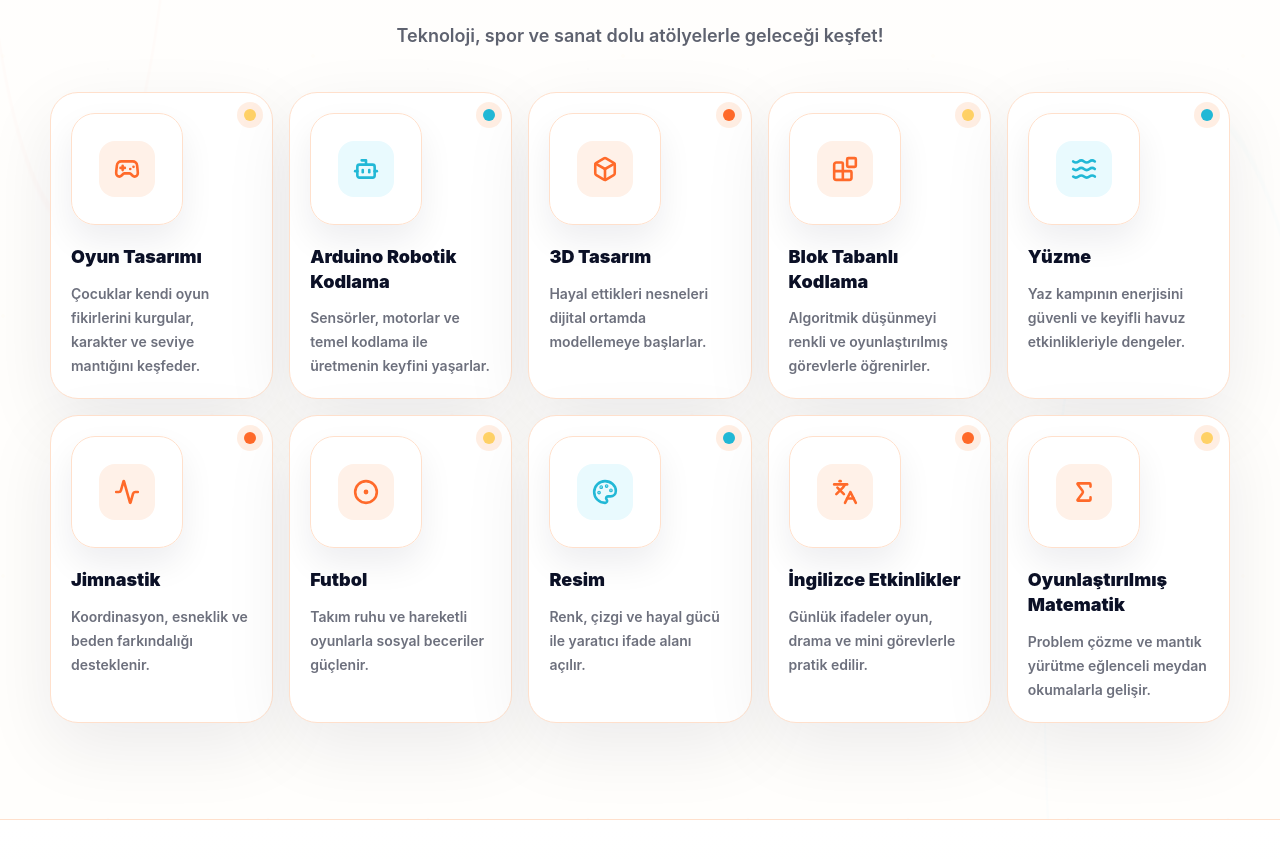
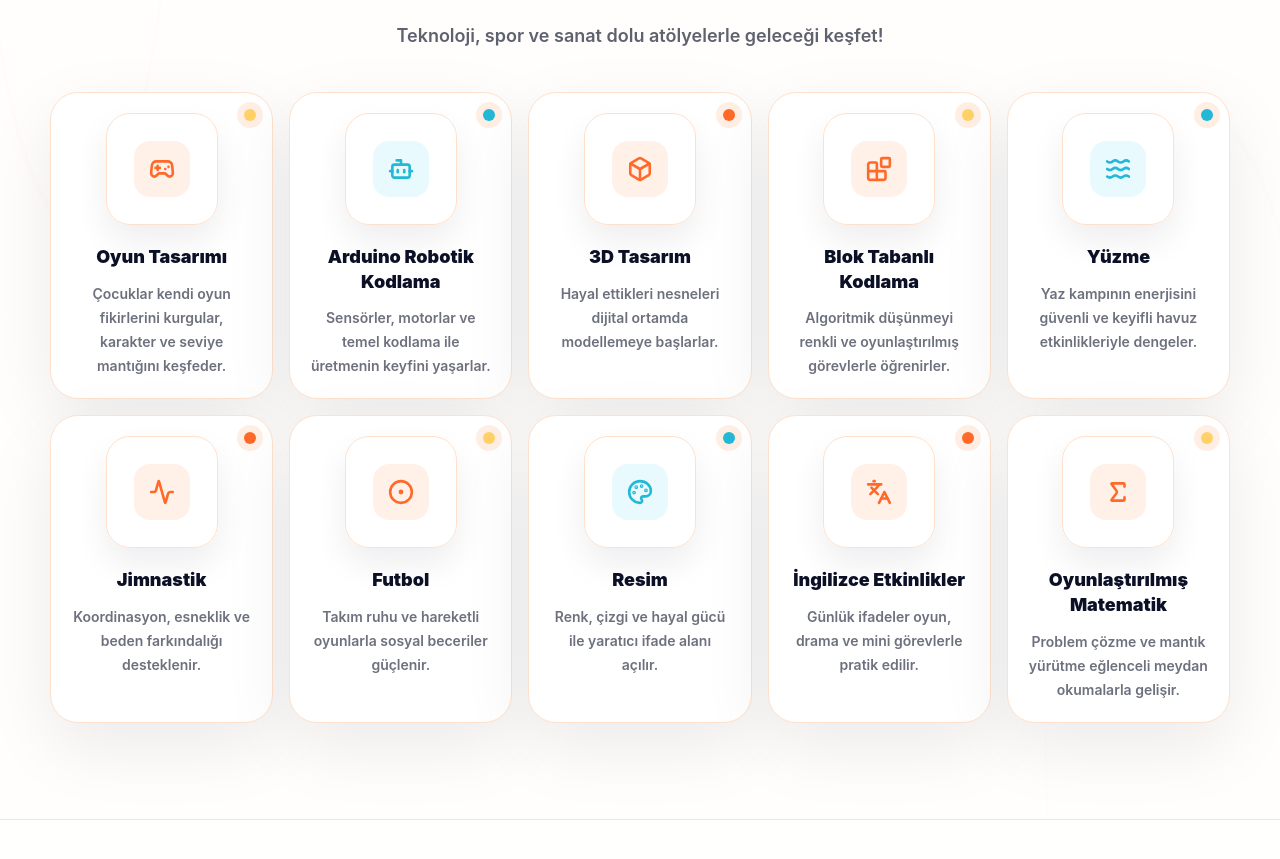
Before and after one commit to donguoriontanitim/oriontanitim, a React (Vite) app: page / in a window 1280 px wide. Shown: the part 1690-2549 px from the top of the page. Built offline with nearby package versions, Linux system fonts and the light colour scheme; no server answers.

Commit message:
Center program card media and text

```diff
--- a/src/components/ProgramSection.jsx
+++ b/src/components/ProgramSection.jsx
@@ -74,7 +74,7 @@ function ProgramSection({ programs, imagesByRelatedKey = {} }) {
                 <span
                   className={`absolute right-4 top-4 size-3 rounded-full ${tone.dot} shadow-[0_0_0_7px_rgba(255,224,204,0.55)]`}
                 />
-                <div className="mb-4 flex aspect-square max-h-20 items-center justify-center overflow-hidden rounded-[1.25rem] border border-[#FFE0CC] bg-white/78 shadow-[inset_0_1px_0_rgba(255,255,255,0.9),0_16px_34px_rgba(11,16,38,0.07)] sm:mb-5 sm:max-h-28 sm:rounded-[1.5rem]">
+                <div className="mx-auto mb-4 flex aspect-square max-h-20 items-center justify-center overflow-hidden rounded-[1.25rem] border border-[#FFE0CC] bg-white/78 shadow-[inset_0_1px_0_rgba(255,255,255,0.9),0_16px_34px_rgba(11,16,38,0.07)] sm:mb-5 sm:max-h-28 sm:rounded-[1.5rem]">
                   {cardImage ? (
                     <img
                       src={cardImage.image_url}
@@ -90,10 +90,10 @@ function ProgramSection({ programs, imagesByRelatedKey = {} }) {
                     </span>
                   )}
                 </div>
-                <h3 className="text-base font-black leading-snug text-[#0B1026] sm:text-lg">
+                <h3 className="text-center text-base font-black leading-snug text-[#0B1026] sm:text-lg">
                   {program.title}
                 </h3>
-                <p className="mt-3 line-clamp-4 text-sm font-semibold leading-6 text-[#0B1026]/60">
+                <p className="mx-auto mt-3 line-clamp-4 max-w-[13rem] text-center text-sm font-semibold leading-6 text-[#0B1026]/60">
                   {program.description}
                 </p>
               </article>
```
